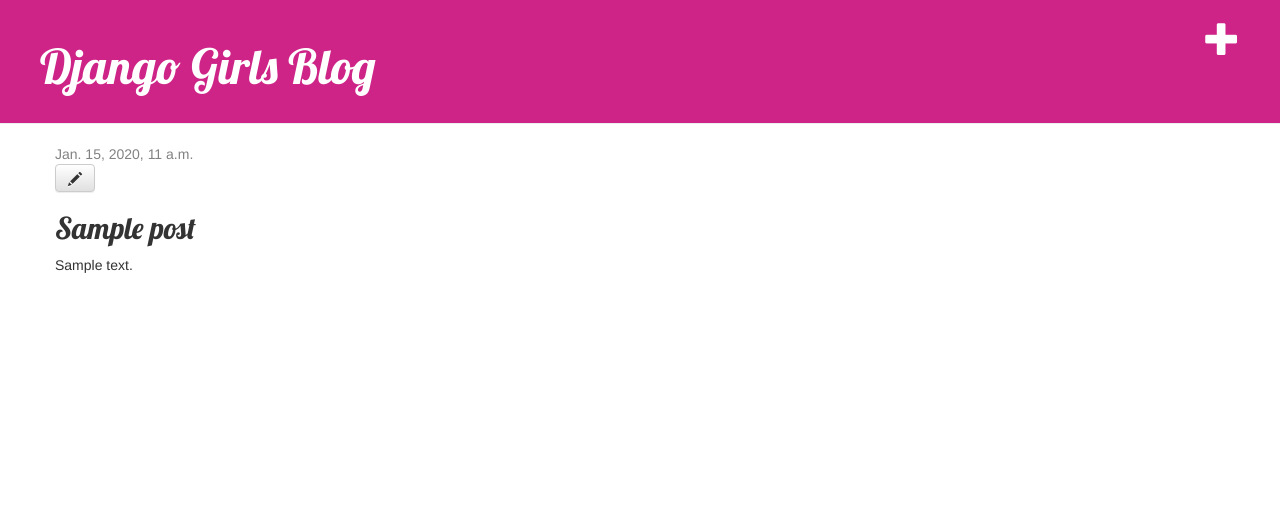
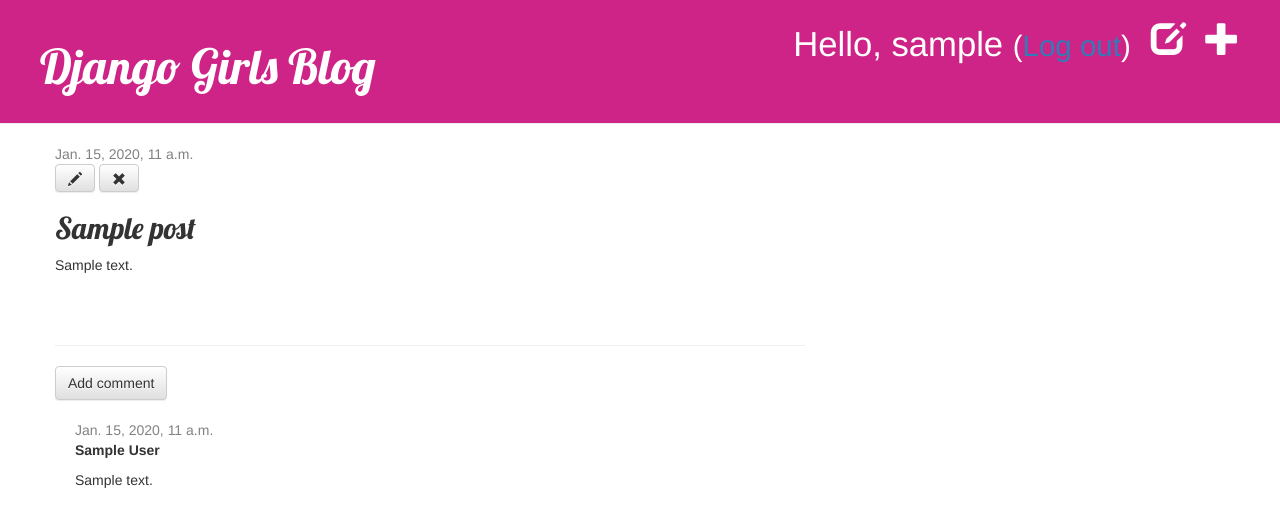
Before and after one commit to stasy-sys/my-first-blog, a Django app: page /post/1/ in a window 1280 px wide. Shown: the top 527 px of the page. Run offline with Django 3.2, Linux system fonts and the light colour scheme; a user stored in the database is signed in; tables that the repository leaves empty hold one stand-in row (values such as "Sample post"); some libraries are stand-ins or nearby versions.

Commit message:
Added drafts/publish and comment feature. Implemented authentication inside the site.

```diff
--- a/blog/admin.py
+++ b/blog/admin.py
@@ -1,4 +1,5 @@
 from django.contrib import admin
-from .models import Post
+from .models import Post, Comment
 
 admin.site.register(Post)
+admin.site.register(Comment)
--- a/blog/models.py
+++ b/blog/models.py
@@ -15,3 +15,20 @@ class Post(models.Model):
 
     def __str__(self):
         return self.title
+
+    def approved_comments(self):
+        return self.comments.filter(approved_comment=True)
+
+class Comment(models.Model):
+    post = models.ForeignKey('blog.Post', on_delete=models.CASCADE, related_name='comments')
+    author = models.CharField(max_length=200)
+    text = models.TextField()
+    created_date = models.DateTimeField(default=timezone.now)
+    approved_comment = models.BooleanField(default=False)
+
+    def approve(self):
+        self.approved_comment = True
+        self.save()
+
+    def __str__(self):
+        return self.text
--- a/blog/static/css/blog.css
+++ b/blog/static/css/blog.css
@@ -44,3 +44,7 @@ h1, h2, h3, h4 {
 .post h2 a, .post h2 a:visited {
     color: #000000;
 }
+
+.comment {
+    margin: 20px 0px 20px 20px;
+}
--- a/blog/templates/blog/base.html
+++ b/blog/templates/blog/base.html
@@ -9,16 +9,20 @@
     </head>
     <body>
         <div class="page-header">
-                {% if user.is_authenticated %}
+            {% if user.is_authenticated %}
                 <a href="{% url 'post_new' %}" class="top-menu"><span class="glyphicon glyphicon-plus"></span></a>
+                <a href="{% url 'post_draft_list' %}" class="top-menu"><span class="glyphicon glyphicon-edit"></span></a>
+                <p class="top-menu">Hello, {{ user.username }} <small>(<a href="{% url 'logout' %}">Log out</a>)</small></p>
+            {% else %}
+                <a href="{% url 'login' %}" class="top-menu"><span class="glyphicon glyphicon-lock"></span></a>
             {% endif %}
             <h1><a href="/">Django Girls Blog</a></h1>
         </div>
         <div class="content container">
             <div class="row">
                 <div class="col-md-8">
-                    {% block content %}
-                    {% endblock %}
+                {% block content %}
+                {% endblock %}
                 </div>
             </div>
         </div>
--- a/blog/templates/blog/post_detail.html
+++ b/blog/templates/blog/post_detail.html
@@ -3,14 +3,36 @@
 {% block content %}
     <div class="post">
         {% if post.published_date %}
-            <div class="date">
-                {{ post.published_date }}
-            </div>
-        {% endif %}
+        <div class="date">
+            {{ post.published_date }}
+        </div>
+    {% else %}
+        <a class="btn btn-default" href="{% url 'post_publish' pk=post.pk %}">Publish</a>
+    {% endif %}
         {% if user.is_authenticated %}
      <a class="btn btn-default" href="{% url 'post_edit' pk=post.pk %}"><span class="glyphicon glyphicon-pencil"></span></a>
-{% endif %}
+     <a class="btn btn-default" href="{% url 'post_remove' pk=post.pk %}"><span class="glyphicon glyphicon-remove"></span></a>
+    {% endif %}
         <h2>{{ post.title }}</h2>
         <p>{{ post.text|linebreaksbr }}</p>
     </div>
+    <hr>
+    <a class="btn btn-default" href="{% url 'add_comment_to_post' pk=post.pk %}">Add comment</a>
+    {% for comment in post.comments.all %}
+    {% if user.is_authenticated or comment.approved_comment %}
+    <div class="comment">
+        <div class="date">
+            {{ comment.created_date }}
+            {% if not comment.approved_comment %}
+                <a class="btn btn-default" href="{% url 'comment_remove' pk=comment.pk %}"><span class="glyphicon glyphicon-remove"></span></a>
+                <a class="btn btn-default" href="{% url 'comment_approve' pk=comment.pk %}"><span class="glyphicon glyphicon-ok"></span></a>
+            {% endif %}
+        </div>
+        <strong>{{ comment.author }}</strong>
+        <p>{{ comment.text|linebreaks }}</p>
+    </div>
+    {% endif %}
+{% empty %}
+    <p>No comments here yet :(</p>
+{% endfor %}
 {% endblock %}
--- a/blog/templates/blog/post_list.html
+++ b/blog/templates/blog/post_list.html
@@ -8,6 +8,7 @@
             </div>
             <h2><a href="{% url 'post_detail' pk=post.pk %}">{{ post.title }}</a></h2>
             <p>{{ post.text|linebreaksbr }}</p>
+            <a href="{% url 'post_detail' pk=post.pk %}">Comments: {{ post.approved_comments.count }}</a>
         </div>
     {% endfor %}
 {% endblock %}
--- a/blog/urls.py
+++ b/blog/urls.py
@@ -6,4 +6,10 @@ urlpatterns = [
     path('post/<int:pk>/', views.post_detail, name='post_detail'),
     path('post/new/', views.post_new, name='post_new'),
     path('post/<int:pk>/edit/', views.post_edit, name='post_edit'),
+    path('drafts/', views.post_draft_list, name='post_draft_list'),
+    path('post/<pk>/publish/', views.post_publish, name='post_publish'),
+    path('post/<pk>/remove/', views.post_remove, name='post_remove'),
+    path('post/<int:pk>/comment/', views.add_comment_to_post, name='add_comment_to_post'),
+    path('comment/<int:pk>/approve/', views.comment_approve, name='comment_approve'),
+    path('comment/<int:pk>/remove/', views.comment_remove, name='comment_remove'),
 ]
--- a/blog/views.py
+++ b/blog/views.py
@@ -2,8 +2,10 @@ from django.shortcuts import redirect
 from django.shortcuts import render
 from django.utils import timezone
 from django.shortcuts import render, get_object_or_404
-from .models import Post
+from .models import Post, Comment
 from .forms import PostForm
+from django.contrib.auth.decorators import login_required
+from .forms import PostForm, CommentForm
 
 # Create your views here.
 
@@ -16,19 +18,20 @@ def post_list(request):
     #posts = posts.order_by('published_date')
     return render(request, 'blog/post_list.html', {'posts': posts})
 
+@login_required
 def post_new(request):
     if request.method == "POST":
         form = PostForm(request.POST)
         if form.is_valid():
             post = form.save(commit=False)
             post.author = request.user
-            post.published_date = timezone.now()
             post.save()
             return redirect('post_detail', pk=post.pk)
     else:
         form = PostForm()
     return render(request, 'blog/post_edit.html', {'form': form})
 
+@login_required
 def post_edit(request, pk):
     post = get_object_or_404(Post, pk=pk)
     if request.method == "POST":
@@ -36,9 +39,50 @@ def post_edit(request, pk):
         if form.is_valid():
             post = form.save(commit=False)
             post.author = request.user
-            post.published_date = timezone.now()
             post.save()
             return redirect('post_detail', pk=post.pk)
     else:
         form = PostForm(instance=post)
     return render(request, 'blog/post_edit.html', {'form': form})
+
+def post_draft_list(request):
+    posts = Post.objects.filter(published_date__isnull=True).order_by('created_date')
+    return render(request, 'blog/post_draft_list.html', {'posts': posts})
+
+@login_required
+def post_publish(request, pk):
+    post = get_object_or_404(Post, pk=pk)
+    post.publish()
+    return redirect('post_detail', pk=pk)
+
+@login_required
+def post_remove(request, pk):
+    post = get_object_or_404(Post, pk=pk)
+    post.delete()
+    return redirect('post_list')
+
+
+def add_comment_to_post(request, pk):
+    post = get_object_or_404(Post, pk=pk)
+    if request.method == "POST":
+        form = CommentForm(request.POST)
+        if form.is_valid():
+            comment = form.save(commit=False)
+            comment.post = post
+            comment.save()
+            return redirect('post_detail', pk=post.pk)
+    else:
+        form = CommentForm()
+    return render(request, 'blog/add_comment_to_post.html', {'form': form})
+
+@login_required
+def comment_approve(request, pk):
+    comment = get_object_or_404(Comment, pk=pk)
+    comment.approve()
+    return redirect('post_detail', pk=comment.post.pk)
+
+@login_required
+def comment_remove(request, pk):
+    comment = get_object_or_404(Comment, pk=pk)
+    comment.delete()
+    return redirect('post_detail', pk=comment.post.pk)
--- a/mysite/settings.py
+++ b/mysite/settings.py
@@ -100,7 +100,6 @@ AUTH_PASSWORD_VALIDATORS = [
     },
 ]
 
-
 # Internationalization
 # https://docs.djangoproject.com/en/2.0/topics/i18n/
 
@@ -120,3 +119,4 @@ USE_TZ = True
 
 STATIC_URL = '/static/'
 STATIC_ROOT = os.path.join(BASE_DIR, 'static')
+LOGIN_REDIRECT_URL = '/'
--- a/mysite/urls.py
+++ b/mysite/urls.py
@@ -13,10 +13,14 @@ Including another URLconf
     1. Import the include() function: from django.urls import include, path
     2. Add a URL to urlpatterns:  path('blog/', include('blog.urls'))
 """
+from django.urls import path, include
 from django.contrib import admin
-from django.urls import path, include
+
+from django.contrib.auth import views
 
 urlpatterns = [
     path('admin/', admin.site.urls),
+    path('accounts/login/', views.LoginView.as_view(), name='login'),
+    path('accounts/logout/', views.LogoutView.as_view(next_page='/'), name='logout'),
     path('', include('blog.urls')),
 ]
```
Also changed, not shown: blog/forms.py (+8 -1 lines), blog/templates/blog/add_comment_to_post.html (added, +9 -0 lines), blog/templates/blog/post_draft_list.html (added, +11 -0 lines), blog/templates/registration/login.html (added, +24 -0 lines), blog/migrations/0002_comment.py (added).
